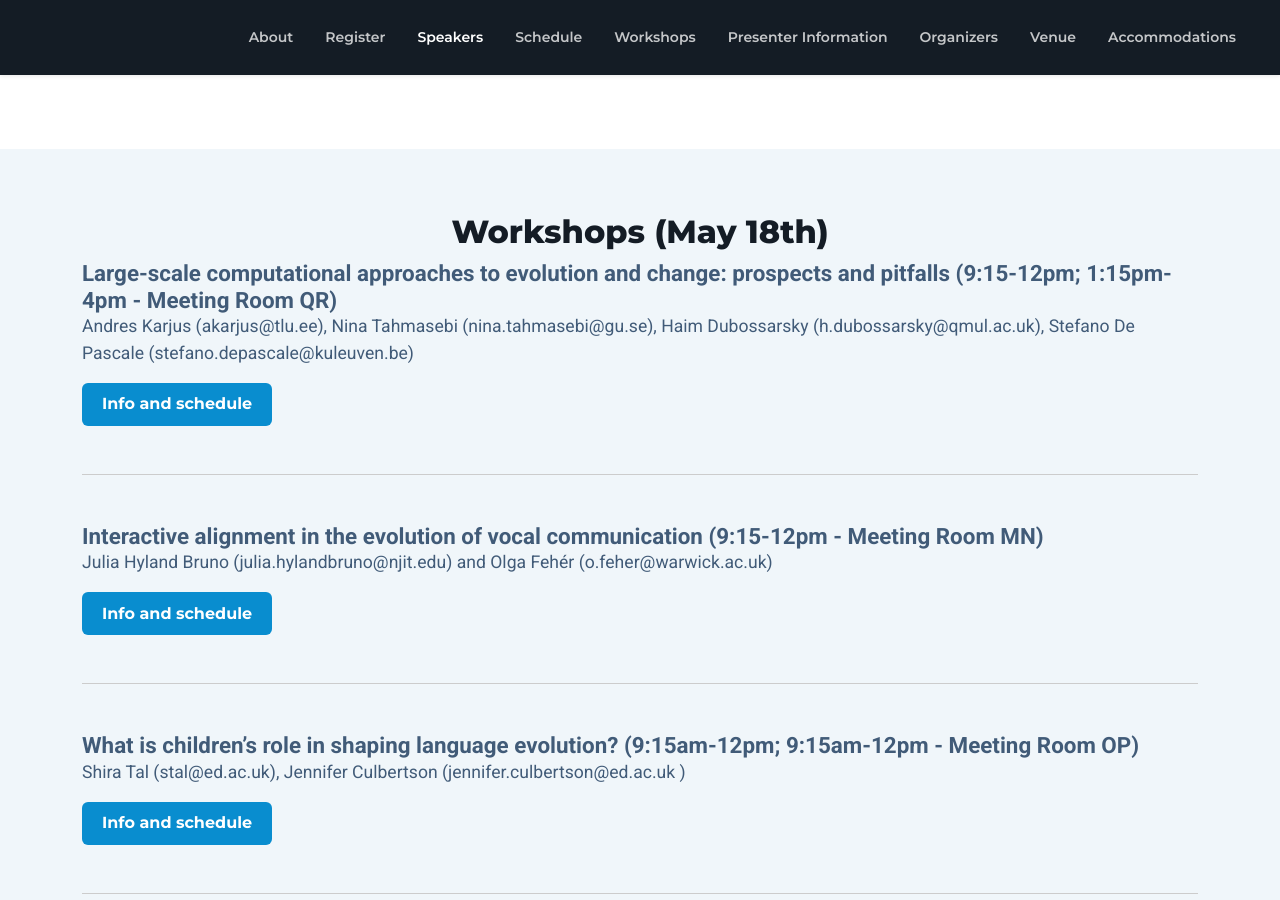
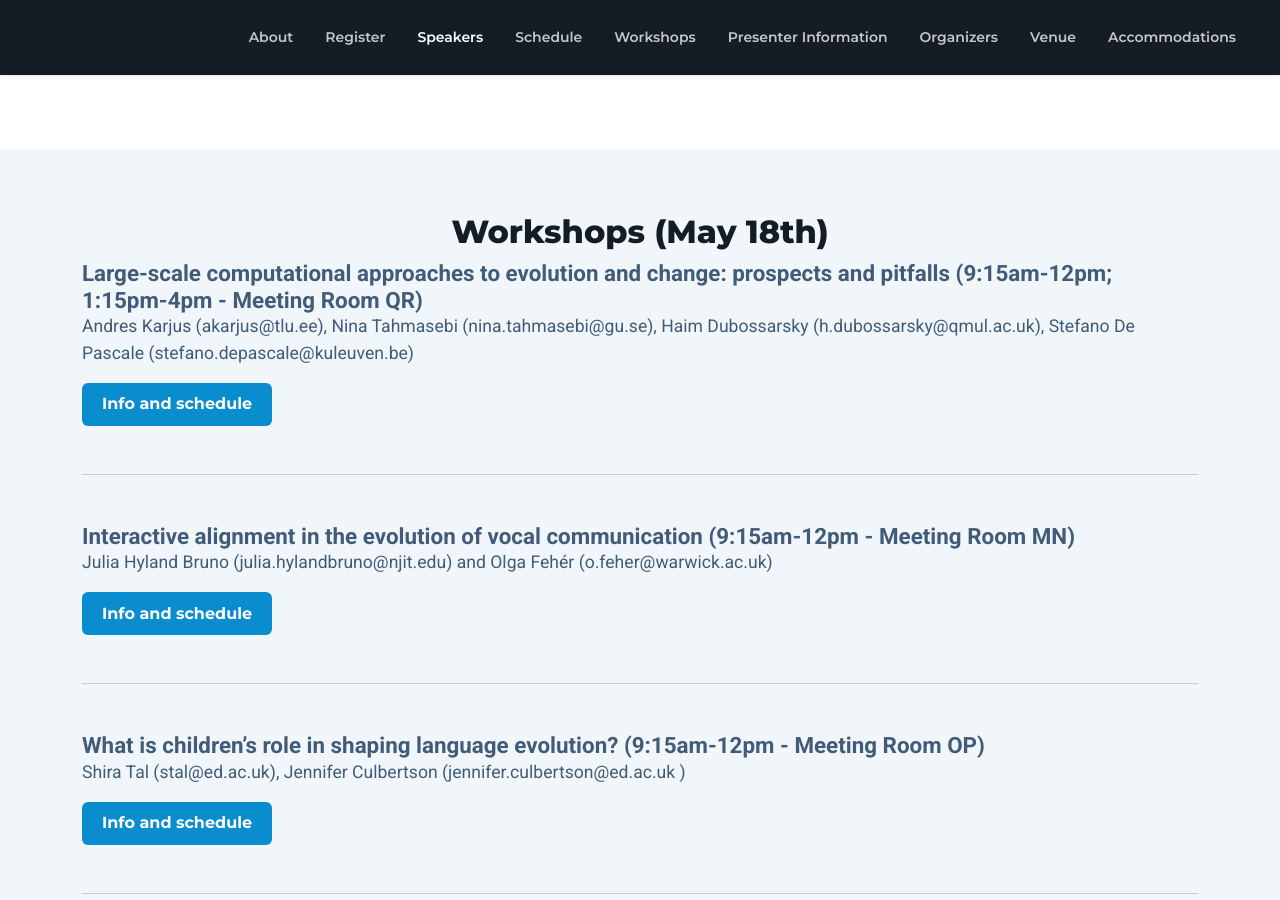
Before and after one commit to evolang2024/evolang2024.github.io, a Jekyll site: the page built from _pages/index.md, in a window 1280 px wide and 900 px high, scrolled down 2365 px. Built offline with Jekyll 4.4.1, drawn with Linux system fonts in a browser that asks for light colours; nearby versions of some CDN libraries; library files that are not in the unit come from our copies.

Commit message:
Added workshop rooms - fix typos2

```diff
--- a/_pages/index.md
+++ b/_pages/index.md
@@ -79,15 +79,15 @@ workshops:
     header: Workshops (May 18th)
     workshop_list:
       - name: 'Large-scale computational approaches to evolution and change:
-prospects and pitfalls (9:15-12pm; 1:15pm-4pm - Meeting Room QR)'
+prospects and pitfalls (9:15am-12pm; 1:15pm-4pm - Meeting Room QR)'
         organizers: 'Andres Karjus (akarjus@tlu.ee), Nina Tahmasebi (nina.tahmasebi@gu.se), Haim Dubossarsky (h.dubossarsky@qmul.ac.uk), Stefano De Pascale (stefano.depascale@kuleuven.be)'
         btn_name: 'Info and schedule'
         btn_href: https://www.changeiskey.org/event/2024-evolang-workshop/
-      - name: 'Interactive alignment in the evolution of vocal communication (9:15-12pm - Meeting Room MN)'
+      - name: 'Interactive alignment in the evolution of vocal communication (9:15am-12pm - Meeting Room MN)'
         organizers: 'Julia Hyland Bruno (julia.hylandbruno@njit.edu) and Olga Fehér (o.feher@warwick.ac.uk)'
         btn_name: 'Info and schedule'
         btn_href: 'https://warwick.ac.uk/fac/sci/psych/people/ofeher/ofeher/interactive_alignment_workshop_2024'
-      - name: 'What is children’s role in shaping language evolution? (9:15am-12pm; 9:15am-12pm - Meeting Room OP)'
+      - name: 'What is children’s role in shaping language evolution? (9:15am-12pm - Meeting Room OP)'
         organizers: 'Shira Tal (stal@ed.ac.uk), Jennifer Culbertson (jennifer.culbertson@ed.ac.uk )'
         btn_name: 'Info and schedule'
         btn_href: 'https://evolang2024.github.io/workshop_tal_culbertson/'
```
